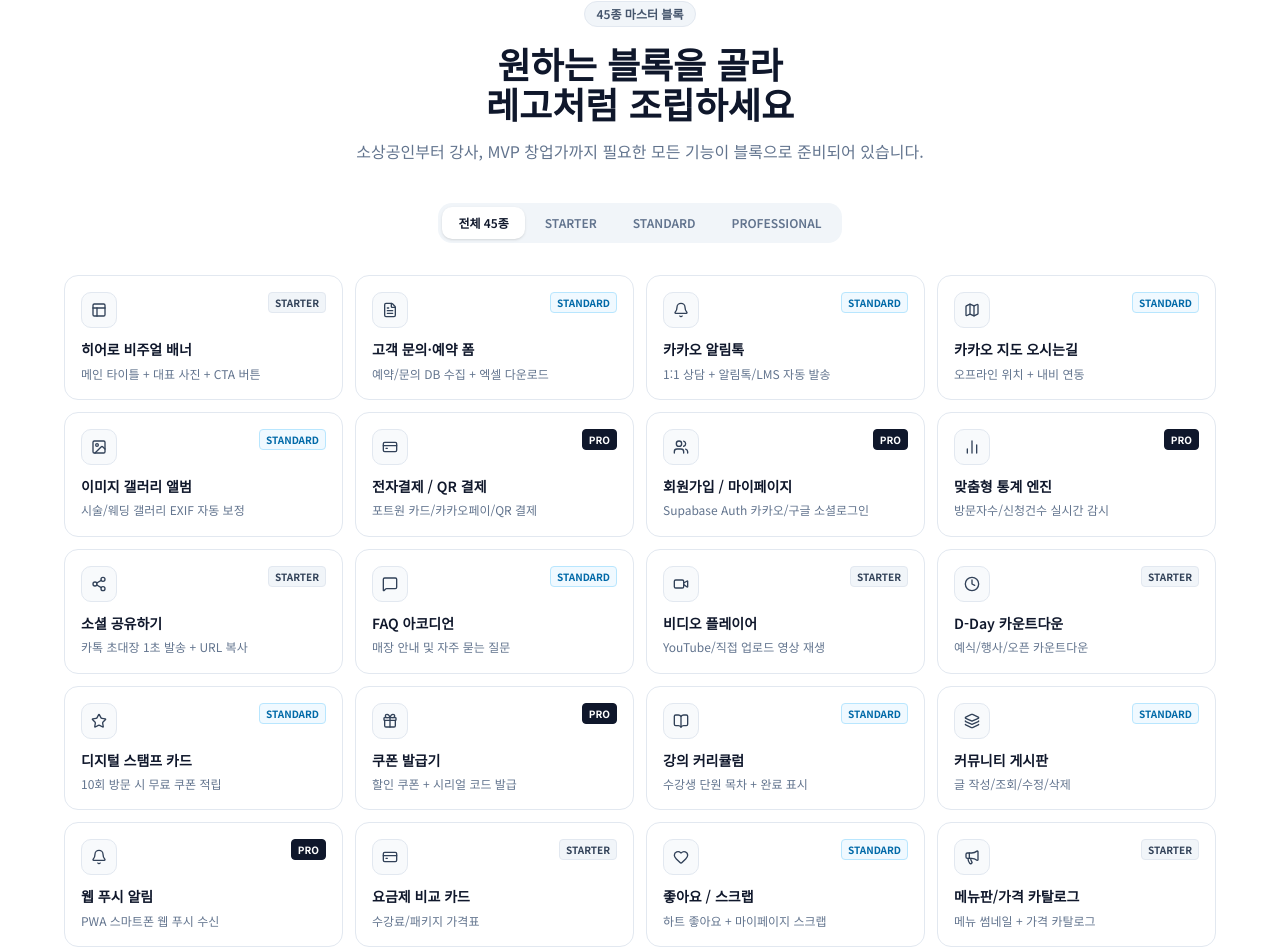
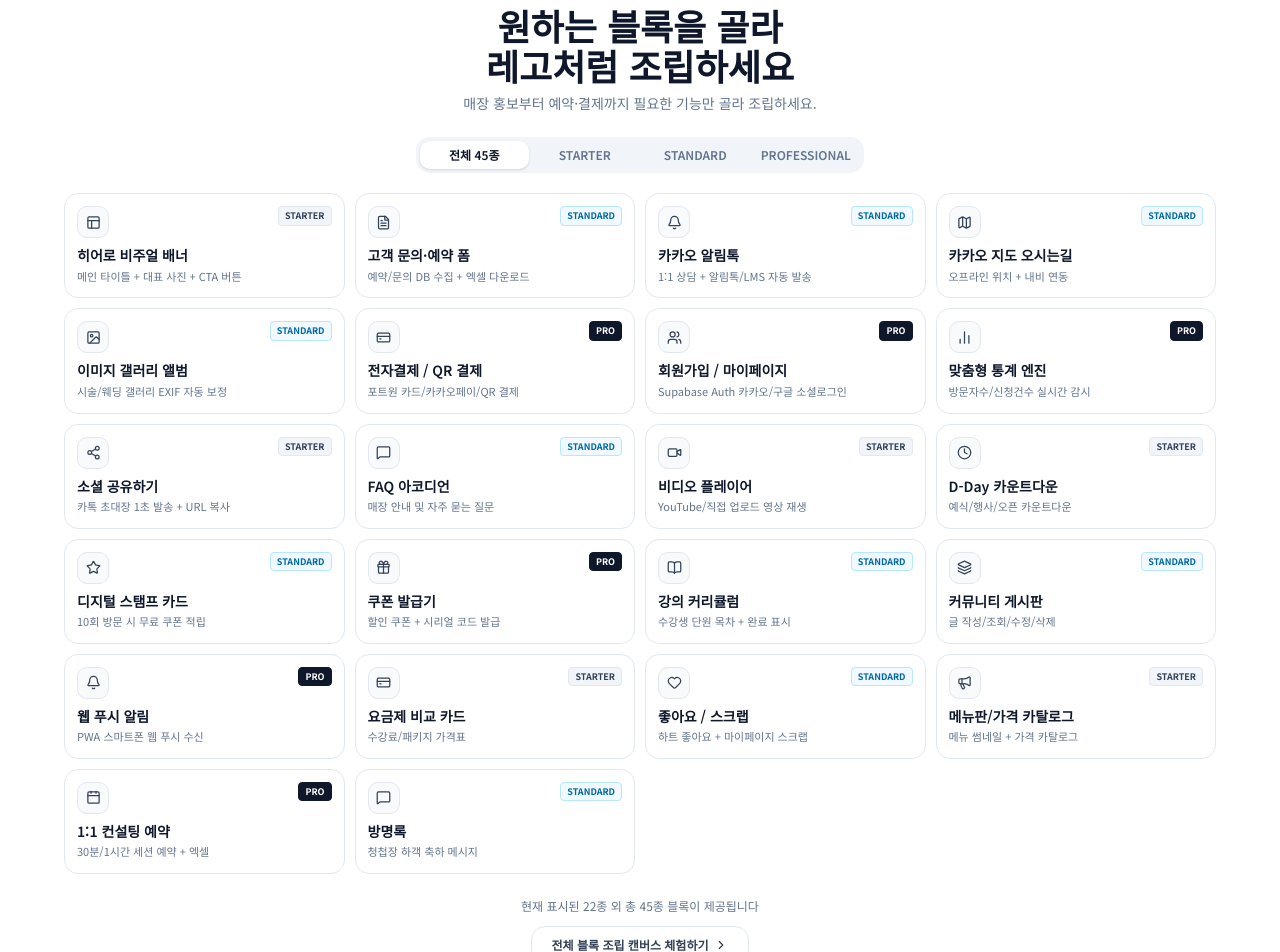
Before and after one commit to Moorisong/haroo, a Next.js app: page / in a window 1280 px wide. Shown: the part 1824-2776 px from the top of the page. Built offline with nearby package versions, Linux system fonts and the light colour scheme; no server answers.

Commit message:
style: 마스터 블록 쇼케이스 카드 여백 다이어트 및 모바일 그리드 탭 개선

```diff
--- a/src/components/landing/BlockShowcase.tsx
+++ b/src/components/landing/BlockShowcase.tsx
@@ -53,10 +53,10 @@ export default function BlockShowcase() {
   const filtered = activeTab === 'ALL' ? BLOCKS : BLOCKS.filter((b) => b.tier === activeTab)
 
   return (
-    <section id="blocks" className="py-20 sm:py-24 px-4 sm:px-6 bg-white">
+    <section id="blocks" className="py-12 sm:py-16 px-4 sm:px-6 bg-white">
       <div className="max-w-6xl mx-auto">
-        <div className="text-center mb-10">
-          <span className="inline-block px-3 py-1 bg-slate-100 border border-slate-200 text-slate-600 text-xs font-semibold rounded-full mb-4">
+        <div className="text-center mb-6">
+          <span className="inline-block px-3 py-0.5 bg-slate-100 border border-slate-200 text-slate-600 text-xs font-semibold rounded-full mb-3">
             45종 마스터 블록
           </span>
           <h2 className="text-2xl sm:text-3xl md:text-4xl font-black text-slate-900 text-balance">
@@ -64,19 +64,19 @@ export default function BlockShowcase() {
             <br />
             레고처럼 조립하세요
           </h2>
-          <p className="text-slate-500 text-sm sm:text-base mt-4 max-w-xl mx-auto">
-            소상공인부터 강사, MVP 창업가까지 필요한 모든 기능이 블록으로 준비되어 있습니다.
+          <p className="text-slate-500 text-sm mt-2 max-w-xl mx-auto">
+            매장 홍보부터 예약·결제까지 필요한 기능만 골라 조립하세요.
           </p>
         </div>
 
         {/* 탭 필터 */}
-        <div className="flex justify-center mb-8">
-          <div className="inline-flex gap-1 p-1 bg-slate-100 rounded-xl">
+        <div className="flex justify-center mb-5 w-full">
+          <div className="grid grid-cols-4 gap-0.5 p-1 bg-slate-100 rounded-xl w-full max-w-md">
             {TABS.map((tab) => (
               <button
                 key={tab.value}
                 onClick={() => setActiveTab(tab.value)}
-                className={`px-4 py-2 text-xs font-semibold rounded-lg transition-all ${
+                className={`py-1.5 px-1 text-[10px] sm:text-xs font-semibold rounded-lg transition-all text-center whitespace-nowrap truncate ${
                   activeTab === tab.value
                     ? 'bg-white text-slate-900 shadow-sm'
                     : 'text-slate-500 hover:text-slate-700'
@@ -89,41 +89,41 @@ export default function BlockShowcase() {
         </div>
 
         {/* 블록 그리드 */}
-        <div className="grid grid-cols-2 sm:grid-cols-3 md:grid-cols-4 gap-3">
+        <div className="grid grid-cols-2 sm:grid-cols-3 md:grid-cols-4 gap-2.5">
           {filtered.map((block) => {
             const Icon = block.icon
             const tier = TIER_CONFIG[block.tier]
             return (
               <div
                 key={block.id}
-                className="group p-4 rounded-xl border border-slate-200 bg-white hover:border-slate-400 hover:shadow-sm transition-all cursor-pointer"
+                className="group p-3 rounded-xl border border-slate-200 bg-white hover:border-slate-400 hover:shadow-sm transition-all cursor-pointer"
               >
-                <div className="flex items-start justify-between mb-3">
-                  <div className="w-9 h-9 rounded-lg bg-slate-50 border border-slate-200 flex items-center justify-center group-hover:bg-slate-100 transition-colors">
-                    <Icon size={16} className="text-slate-700" />
+                <div className="flex items-start justify-between mb-2">
+                  <div className="w-8 h-8 rounded-lg bg-slate-50 border border-slate-200 flex items-center justify-center group-hover:bg-slate-100 transition-colors">
+                    <Icon size={15} className="text-slate-700" />
                   </div>
-                  <span className={`px-1.5 py-0.5 text-[10px] font-bold rounded border ${tier.color}`}>
+                  <span className={`px-1.5 py-0.5 text-[9px] font-bold rounded border ${tier.color}`}>
                     {tier.label}
                   </span>
                 </div>
-                <div className="text-sm font-semibold text-slate-900 leading-snug mb-1">{block.name}</div>
-                <div className="text-xs text-slate-500 leading-relaxed">{block.desc}</div>
+                <div className="text-xs sm:text-sm font-semibold text-slate-900 leading-snug mb-0.5">{block.name}</div>
+                <div className="text-[11px] text-slate-500 leading-relaxed">{block.desc}</div>
               </div>
             )
           })}
         </div>
 
         {/* 더 보기 */}
-        <div className="text-center mt-8">
-          <p className="text-sm text-slate-500 mb-4">
+        <div className="text-center mt-6">
+          <p className="text-xs text-slate-500 mb-3">
             현재 표시된 {filtered.length}종 외 총 45종 블록이 제공됩니다
           </p>
           <a
             href="/login"
-            className="inline-flex items-center gap-2 px-6 py-3 border border-slate-200 text-slate-700 text-sm font-semibold rounded-xl hover:bg-slate-50 transition-colors"
+            className="inline-flex items-center gap-1.5 px-5 py-2.5 border border-slate-200 text-slate-700 text-xs font-semibold rounded-xl hover:bg-slate-50 transition-colors"
           >
             전체 블록 조립 캔버스 체험하기
-            <ChevronRight size={15} />
+            <ChevronRight size={14} />
           </a>
         </div>
       </div>
```
